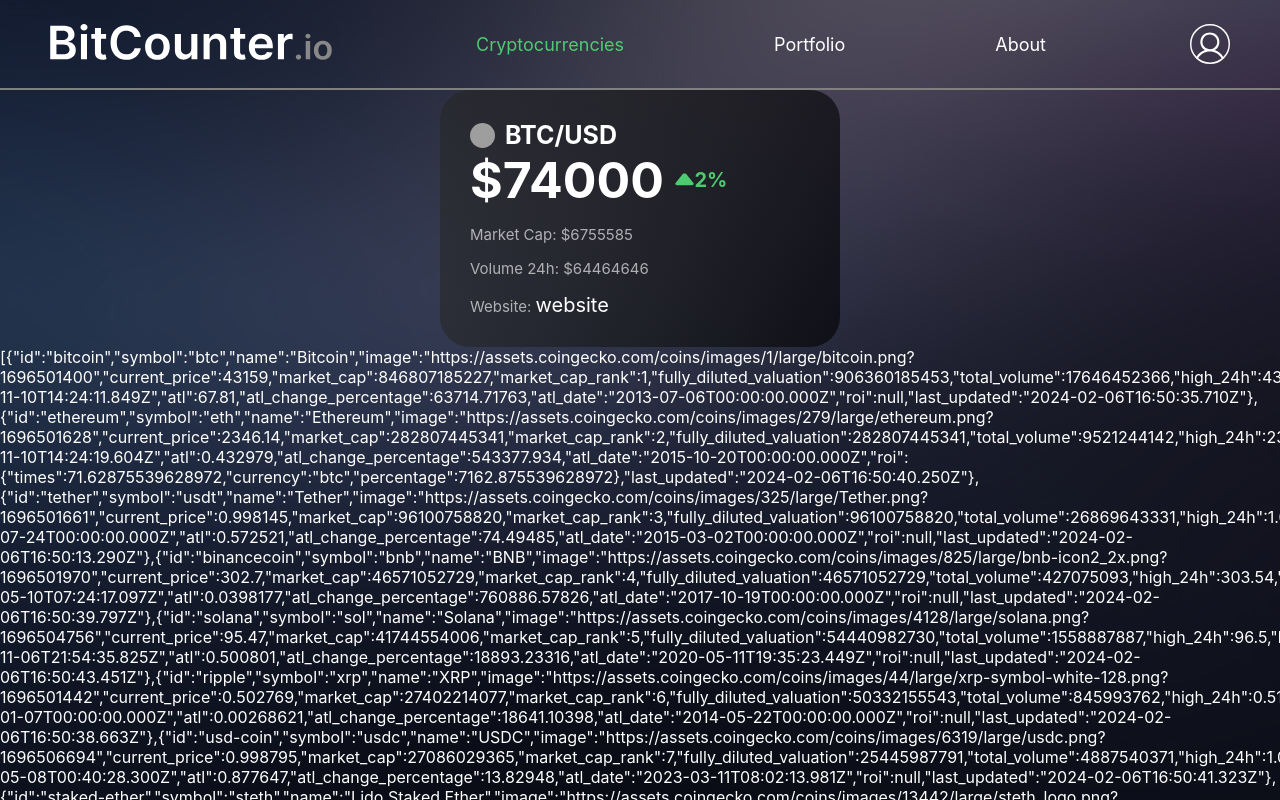
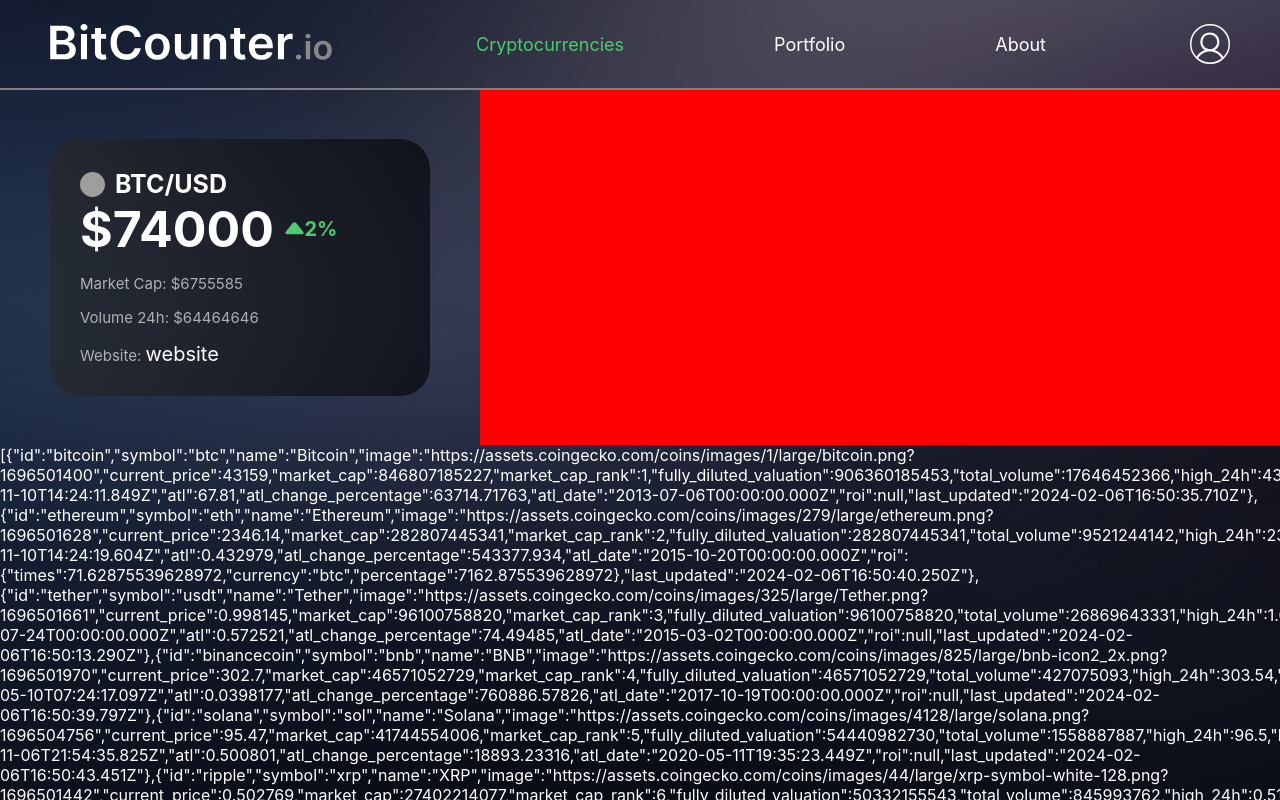
Before and after one commit to markmxmv/BitCounter, a React (Vite) app in the folder react-version/: page / in a window 1280 px wide. Shown: the top 800 px of the page. Built offline with nearby package versions, Linux system fonts and the light colour scheme; grey boxes are pictures that could not be loaded.

Commit message:
Adding chosen coin slice to RTK

```diff
--- a/react-version/src/components/CoinPlate/CoinPlate.tsx
+++ b/react-version/src/components/CoinPlate/CoinPlate.tsx
@@ -1,7 +1,11 @@
+import { useSelector } from "react-redux";
 import styles from "./CoinPlate.module.css";
 import cn from "classnames";
+import { RootState } from "../../store/store";
 
 function CoinPlate() {
+  const coinList = useSelector((state: RootState) => state.coinList);
+
   function getNegativeOrPositivePercentage(change: number) {
     if (change < 0) {
       return "negative";
--- /dev/null
+++ b/react-version/src/interfaces/chosenCoin.interface.ts
@@ -0,0 +1,3 @@
+export interface IChosenCoin {
+  symbol: string;
+}
--- a/react-version/src/pages/Main/Main.module.css
+++ b/react-version/src/pages/Main/Main.module.css
@@ -1,3 +1,18 @@
 .main-page {
     color: white;
 }
+
+.top {
+    display: flex;
+    justify-content: space-between;
+    align-items: center;
+}
+
+.test {
+    height: 355px;
+    width: 800px;
+    background: red;
+}
+
+.bottom {
+}
--- a/react-version/src/pages/Main/Main.tsx
+++ b/react-version/src/pages/Main/Main.tsx
@@ -14,10 +14,11 @@
 
   return (
     <div className={styles["main-page"]}>
-      <div className={styles["currency-chart"]}>
+      <div className={styles["top"]}>
         <CoinPlate />
+        <div className={styles.test}></div>
       </div>
-      <div>{JSON.stringify(list)}</div>
+      <div className={styles["bottom"]}>{JSON.stringify(list)}</div>
     </div>
   );
 }
--- /dev/null
+++ b/react-version/src/store/chosenCoin.slice.ts
@@ -0,0 +1,19 @@
+import { PayloadAction, createSlice } from "@reduxjs/toolkit";
+import { IChosenCoin } from "../interfaces/chosenCoin.interface";
+
+const initialState: IChosenCoin = {
+  symbol: "btc"
+};
+
+const chosenCoinSlice = createSlice({
+  name: "chosenCoinSlice",
+  initialState,
+  reducers: {
+    changeCoin: (state, action: PayloadAction<string>) => {
+      state.symbol = action.payload;
+    }
+  }
+});
+
+export default chosenCoinSlice.reducer;
+export const chosenCoinActions = chosenCoinSlice.actions;
--- a/react-version/src/store/store.ts
+++ b/react-version/src/store/store.ts
@@ -1,9 +1,11 @@
 import { configureStore } from "@reduxjs/toolkit";
 import coinListSlice from "./coinList.slice";
+import chosenCoinSlice from "./chosenCoin.slice";
 
 export const store = configureStore({
   reducer: {
-    coinList: coinListSlice
+    coinList: coinListSlice,
+    chosenCoin: chosenCoinSlice
   },
   devTools: true
 });
```
